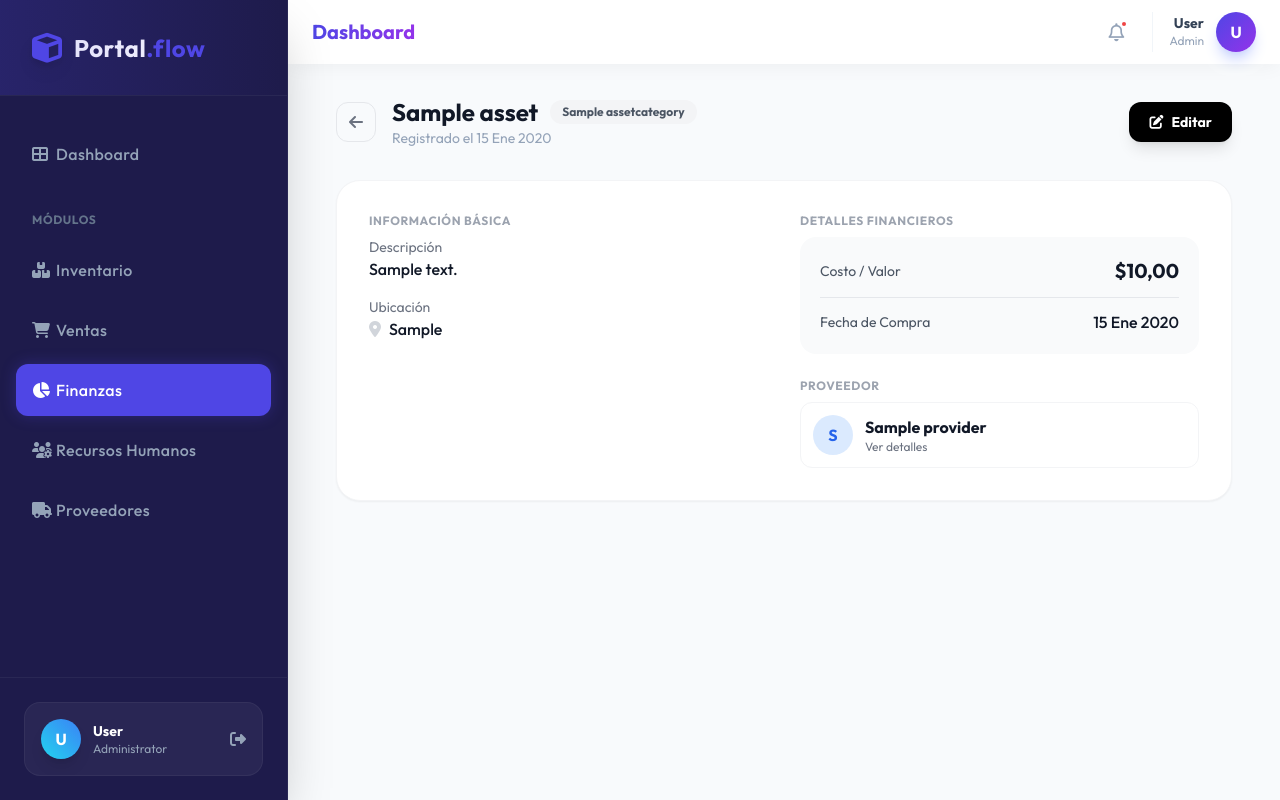
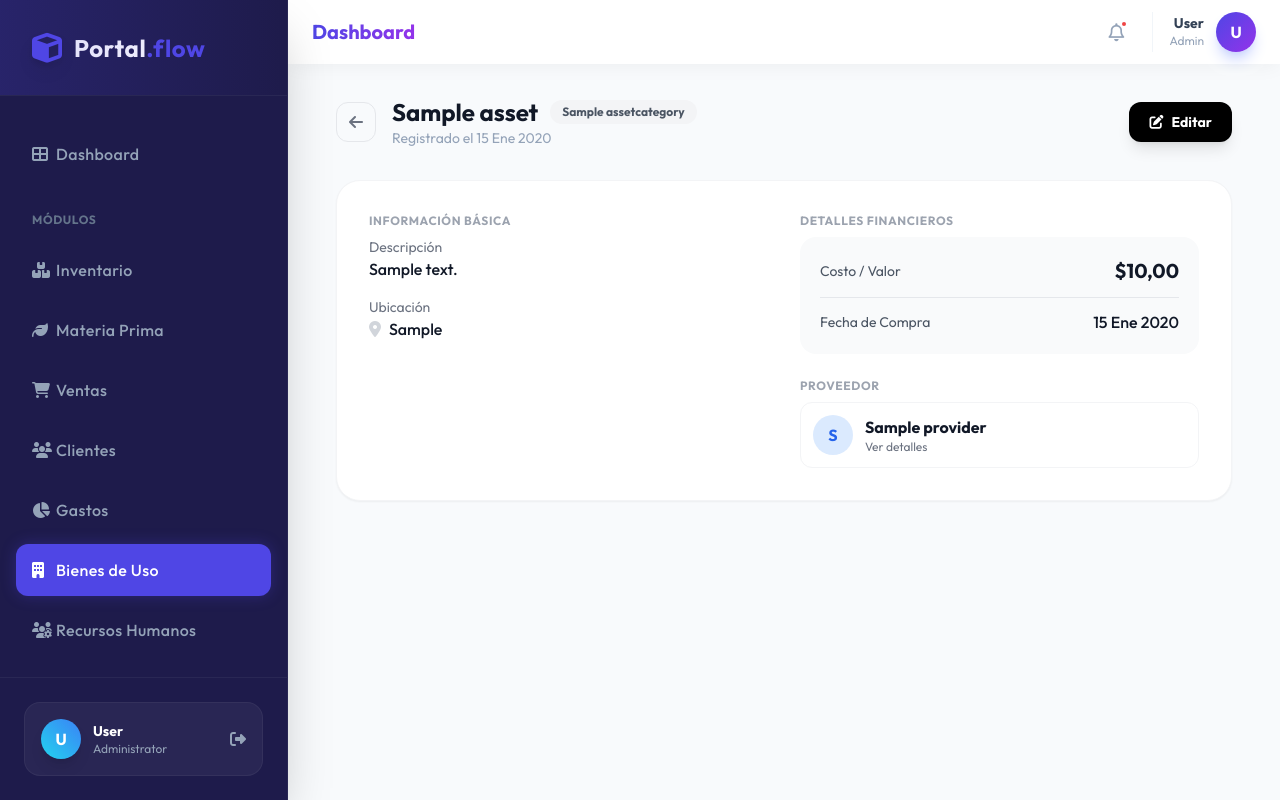
Before and after one commit to ezeepedano/ezeepedano.github.io, a Django app: page /finance/assets/1/ in a window 1280 px wide. Run offline with Django 5.2, Linux system fonts and the light colour scheme; a user stored in the database is signed in; tables that the repository leaves empty hold one stand-in row (values such as "Sample post"); some libraries are stand-ins or nearby versions.

Commit message:
Restore missing sidebar links: Ingredients, Customers, Assets

```diff
--- a/templates/includes/sidebar.html
+++ b/templates/includes/sidebar.html
@@ -27,25 +27,49 @@
         <!-- Inventory -->
         <a href="{% url 'product_list' %}"
             class="flex items-center px-4 py-3.5 rounded-xl transition-all duration-300 group
-            {% if '/inventory/' in request.path %}bg-primary text-white shadow-glow{% else %}text-slate-400 hover:text-white hover:bg-white/5{% endif %}">
+            {% if '/inventory/products/' in request.path %}bg-primary text-white shadow-glow{% else %}text-slate-400 hover:text-white hover:bg-white/5{% endif %}">
             <i class="fas fa-boxes w-6 transition-transform group-hover:scale-110"></i>
             <span class="font-medium tracking-wide">Inventario</span>
+        </a>
+
+        <!-- Raw Materials -->
+        <a href="{% url 'ingredient_list' %}"
+            class="flex items-center px-4 py-3.5 rounded-xl transition-all duration-300 group
+            {% if '/inventory/ingredients/' in request.path %}bg-primary text-white shadow-glow{% else %}text-slate-400 hover:text-white hover:bg-white/5{% endif %}">
+            <i class="fas fa-leaf w-6 transition-transform group-hover:scale-110"></i>
+            <span class="font-medium tracking-wide">Materia Prima</span>
         </a>
 
         <!-- Sales -->
         <a href="{% url 'sales_dashboard' %}"
             class="flex items-center px-4 py-3.5 rounded-xl transition-all duration-300 group
-            {% if '/sales/' in request.path %}bg-primary text-white shadow-glow{% else %}text-slate-400 hover:text-white hover:bg-white/5{% endif %}">
+            {% if '/sales/dashboard/' in request.path %}bg-primary text-white shadow-glow{% else %}text-slate-400 hover:text-white hover:bg-white/5{% endif %}">
             <i class="fas fa-shopping-cart w-6 transition-transform group-hover:scale-110"></i>
             <span class="font-medium tracking-wide">Ventas</span>
+        </a>
+
+        <!-- Customers -->
+        <a href="{% url 'customers_list' %}"
+            class="flex items-center px-4 py-3.5 rounded-xl transition-all duration-300 group
+            {% if '/sales/customers/' in request.path %}bg-primary text-white shadow-glow{% else %}text-slate-400 hover:text-white hover:bg-white/5{% endif %}">
+            <i class="fas fa-users w-6 transition-transform group-hover:scale-110"></i>
+            <span class="font-medium tracking-wide">Clientes</span>
         </a>
 
         <!-- Finance -->
         <a href="{% url 'fixed_cost_list' %}"
             class="flex items-center px-4 py-3.5 rounded-xl transition-all duration-300 group
-            {% if '/finance/' in request.path %}bg-primary text-white shadow-glow{% else %}text-slate-400 hover:text-white hover:bg-white/5{% endif %}">
+            {% if '/finance/fixed-costs/' in request.path %}bg-primary text-white shadow-glow{% else %}text-slate-400 hover:text-white hover:bg-white/5{% endif %}">
             <i class="fas fa-chart-pie w-6 transition-transform group-hover:scale-110"></i>
-            <span class="font-medium tracking-wide">Finanzas</span>
+            <span class="font-medium tracking-wide">Gastos</span>
+        </a>
+
+        <!-- Assets -->
+        <a href="{% url 'asset_list' %}"
+            class="flex items-center px-4 py-3.5 rounded-xl transition-all duration-300 group
+            {% if '/finance/assets/' in request.path %}bg-primary text-white shadow-glow{% else %}text-slate-400 hover:text-white hover:bg-white/5{% endif %}">
+            <i class="fas fa-building w-6 transition-transform group-hover:scale-110"></i>
+            <span class="font-medium tracking-wide">Bienes de Uso</span>
         </a>
 
         <!-- HR -->
```
